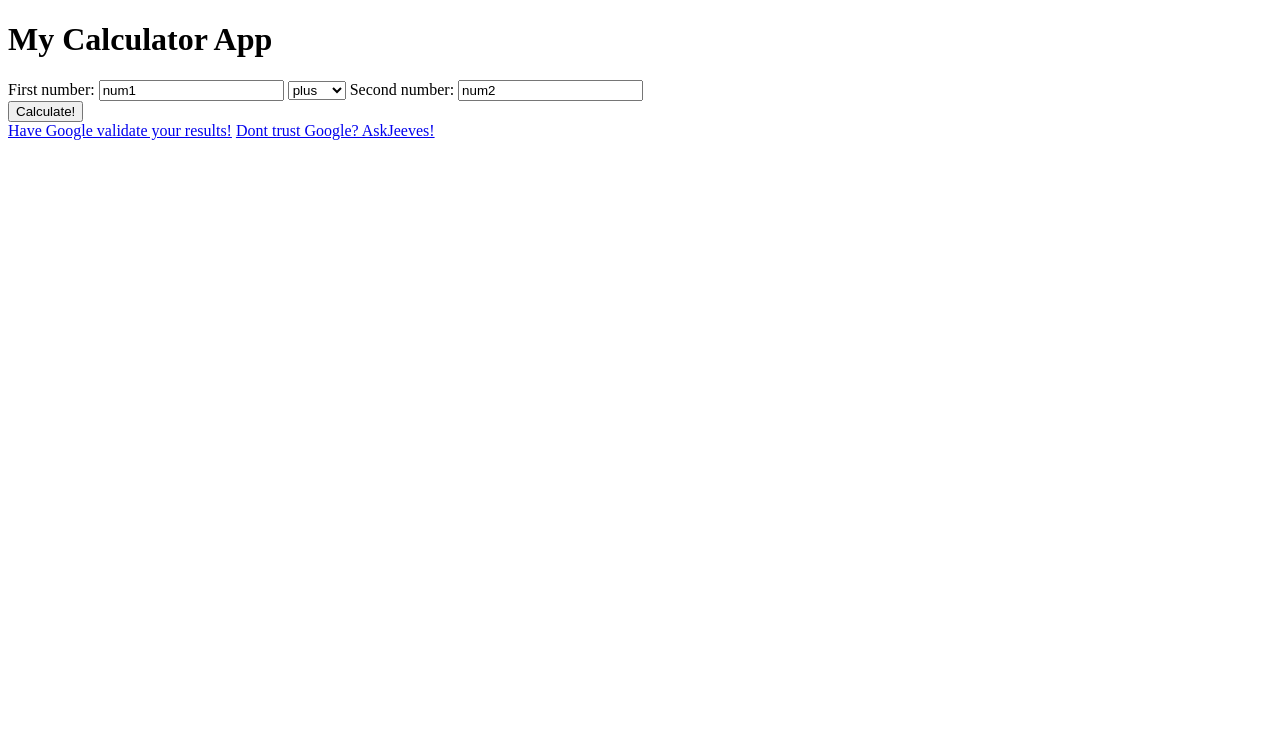
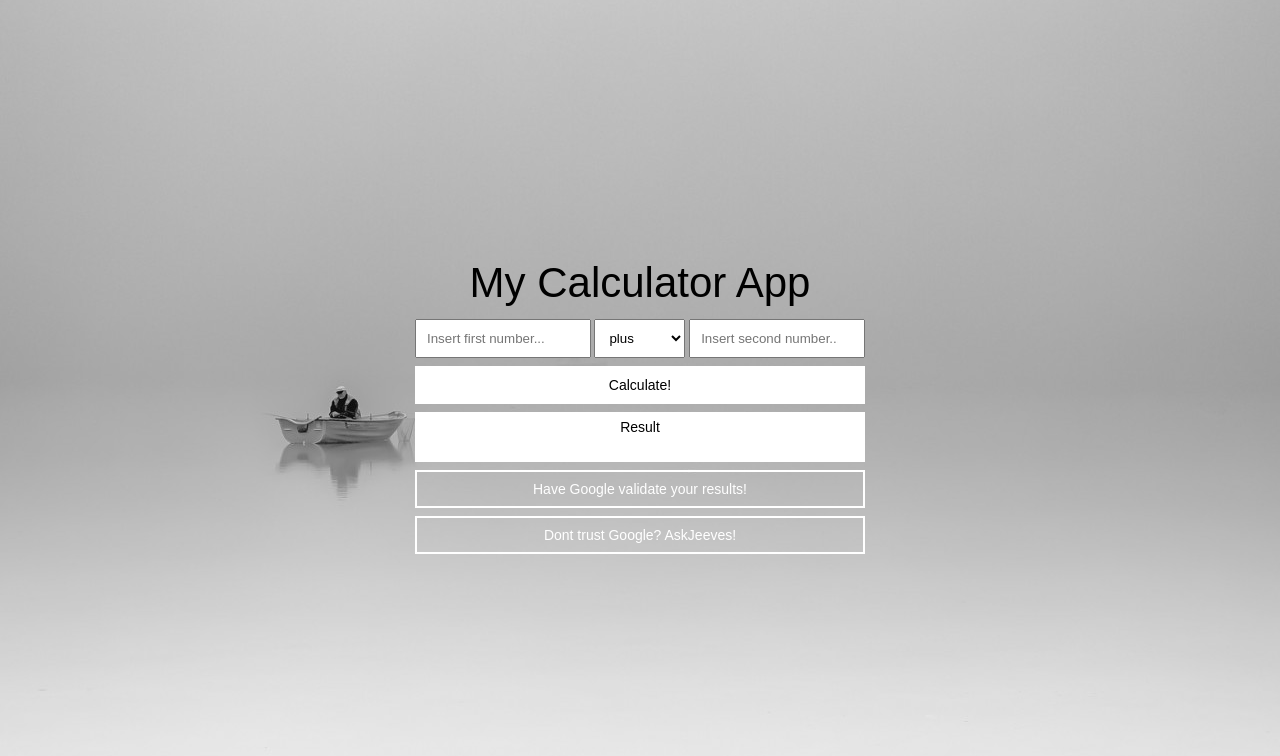
Before and after one commit to bradleyaw/CalculatorApp, a plain HTML site: page index.html in a window 1280 px wide. Drawn offline with nearby package versions, Linux system fonts and the light colour scheme.

Commit message:
styling and logic changes

```diff
--- a/assets/css/style.css
+++ b/assets/css/style.css
@@ -0,0 +1,89 @@
+* {
+    box-sizing: border-box;
+}
+
+body, html {
+    height: 100%;
+    display: grid;
+  }
+
+html {
+    font-family: Arial, Helvetica, sans-serif;
+    font-size: 14px;
+
+}
+
+body {
+    background-image: url('../images/Fisherman.jpg');
+    background-repeat: no-repeat;
+    background-attachment: fixed;
+    background-position: center;
+}
+
+h1 {
+    font-size: 3rem;
+    text-align: center;
+    margin: 15px auto;
+}
+
+p {
+    text-align: center;
+    margin: 8px auto;
+    padding-top: 8px;
+}
+
+main {
+    width: 450px;
+    margin: auto;
+}
+
+input {
+    width: 39%;
+    padding: 10px;
+}
+
+select {
+    width: 20.2%;
+    padding: 10px;
+}
+
+#calculate {
+    display: block;
+    width: 100%;
+    padding: 10px;
+    margin-top: 8px;
+    border: 1px solid white;
+    background-color: white;
+    font-size: 14px;
+
+}
+
+#calculate:hover {
+    border: 1px solid rgb(76, 165, 175);
+    background-color: rgb(76, 165, 175);
+    color: white;
+}
+
+.answer {
+    display: block;
+    height: 50px;
+    background-color: white;
+}
+
+#results {
+    display:block;
+    width: 100%;
+    text-align: center;
+}
+
+.ext-link {
+    display: block;
+    width: 100%;
+    padding: 10px 0px;
+    margin-top: 8px;
+    border: 2px solid white;
+    background-color: transparent;
+    color: white;
+    text-decoration: none;
+    text-align: center;
+}
--- a/assets/scripts/logic.js
+++ b/assets/scripts/logic.js
@@ -1,17 +1,21 @@
 $("#calculate").click(function (event) {
     event.preventDefault();
 
-    var num1 = Number($("input[value='num1']").val())
-    var num2 = Number($("input[value='num2']").val())
+    var num1 = $("input[name='num1']").val()
+    var num2 = $("input[name='num2']").val()
+
     var results = $("#results");
-
-    if (isNaN(num1) || isNaN(num2)) {
+    if  (num1.length == 0 || num2.length == 0) {
+        console.log("Make sure both inputs are numbers");
+        results.text("Make sure both inputs are numbers")
+    }
+    else if (isNaN(Number(num1)) || isNaN(Number(num2))) {
         console.log("Make sure both inputs are numbers");
         results.text("Make sure both inputs are numbers")
     }
     else {
         results.empty();
-        calculate(num1, num2);
+        calculate(Number(num1), Number(num2));
     }
 
     function calculate(num1, num2) {
--- a/index.html
+++ b/index.html
@@ -8,31 +8,36 @@
     <title>My Calculator App</title>
     <script src="https://code.jquery.com/jquery-3.3.1.slim.js" integrity="sha256-fNXJFIlca05BIO2Y5zh1xrShK3ME+/lYZ0j+ChxX2DA="
         crossorigin="anonymous"></script>
+    <link rel="stylesheet" href="assets/css/reset.css">
+    <link rel="stylesheet" href="assets/css/style.css">
 </head>
 
 <body>
+    <main>
         <header>
             <h1>My Calculator App</h1>
         </header>
         <section>
             <form action="">
-            First number:
-            <input type="text" name="num1" value="num1">
+                <input type="number" name="num1" placeholder="Insert first number...">
                 <select>
                     <option value="plus">plus</option>
                     <option value="minus">minus</option>
                 </select>
-            Second number:
-            <input type="text" name="num2" value="num2">
+                <input type="number" name="num2" placeholder="Insert second number...">
                 <br>
                 <button type="submit" id="calculate">Calculate!</button>
             </form>
-        <div id="results"></div>
+            <div class="answer">
+                <p>Result</p>
+                <span id="results"></span>
+            </div>
             <div>
                 <a class="ext-link" href="https://www.google.com/search?source=hp&q=google+calculator">Have Google validate your results!</a>
                 <a class="ext-link" href="https://www.ask.com/">Dont trust Google? AskJeeves!</a>
             </div>
         </section>
+    </main>
     <script src="assets/scripts/logic.js"></script>
 </body>
 
```
Also changed, not shown: assets/images/Fisherman.jpg (added). Lines whose indentation alone changed are shown as unchanged.
